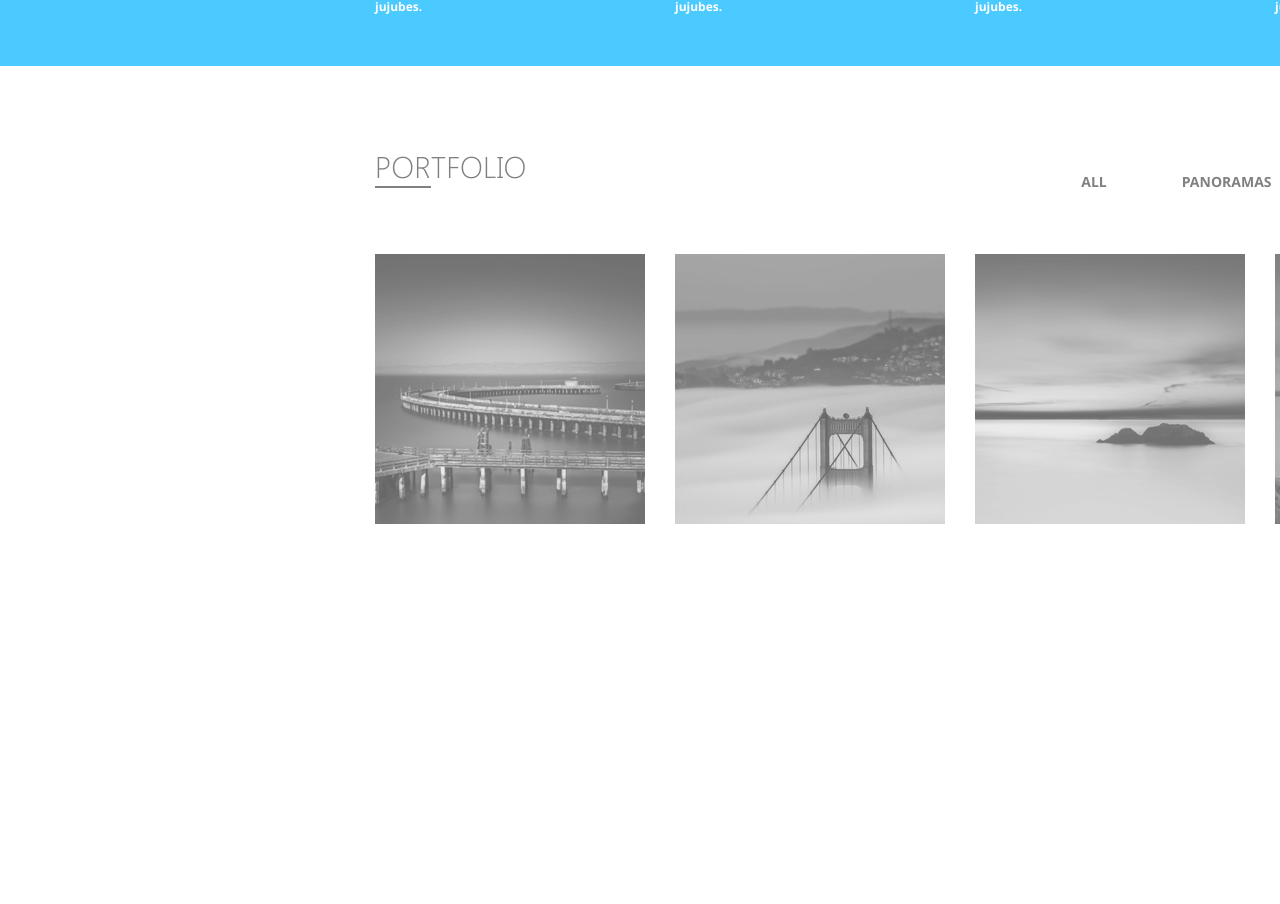
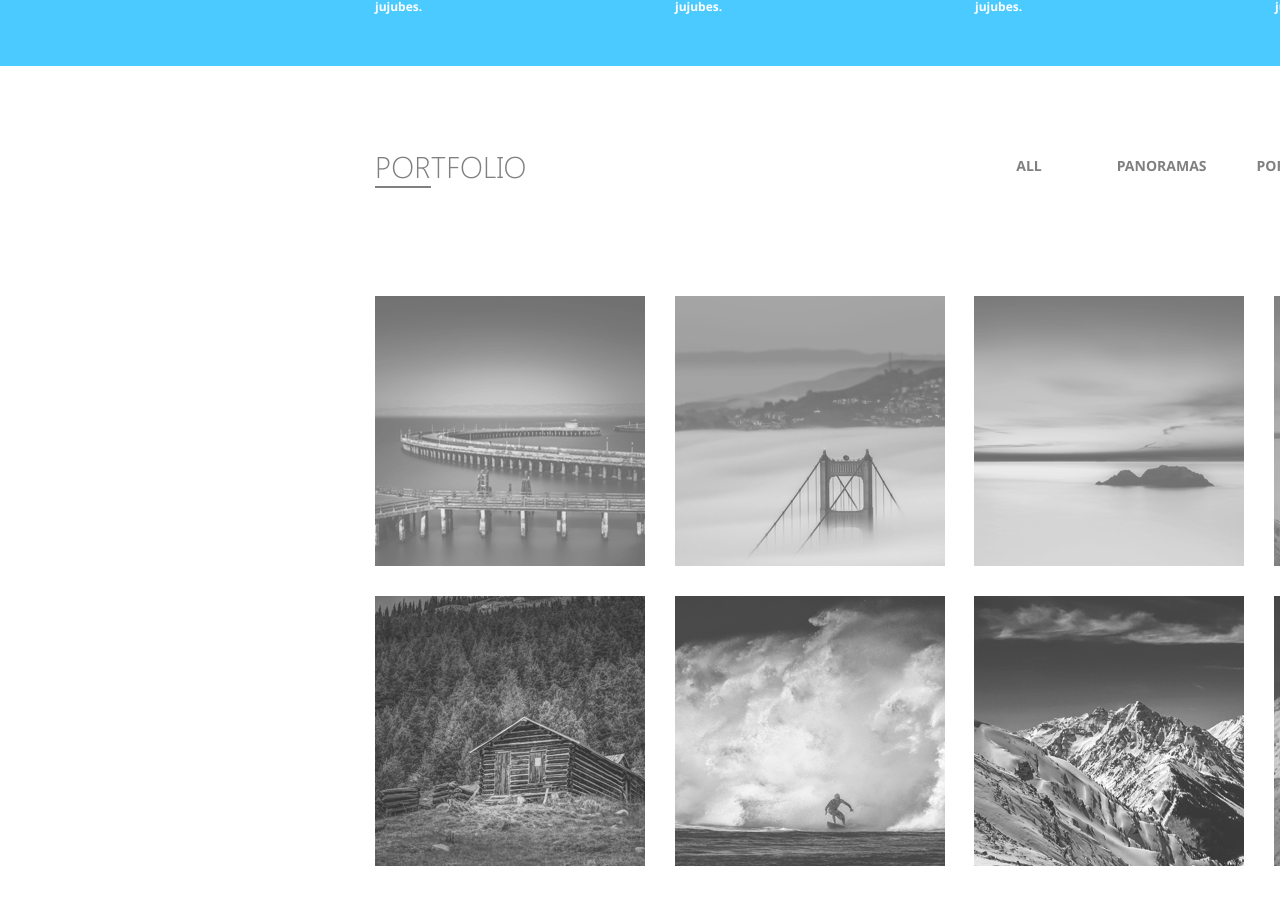
Before and after one commit to Soleneperchet/one-page, a plain HTML site: page index.html in a window 1280 px wide. Shown: the part 1139-2043 px from the top of the page. Drawn offline with Linux system fonts and the light colour scheme.

Commit message:
derniere version

```diff
--- a/index.html
+++ b/index.html
@@ -88,19 +88,19 @@
         </div>
             <div class="contenu_2">
                 <div class="column_8">
-                    <div class="pont_portfolio"></div>
+                    <div class="pont"> <img src="images/pont_portfolio.jpg"/></div>
+                    <div class="sanfrancisco"> <img src="images/sanfrancisco_portfolio.jpg"/></div>
+                    <div class="paysage_eau"> <img src="images/paysage_eau_portfolio.jpg"/></div>
+                    <div class="paysage_arbre"> <img src="images/paysage_arbre_portfolio.jpg"/></div>
                 </div>
+
                 <div class="column_9">
-                    <div class="sanfrancisco_portfolio"></div>
+                    <div class="chalet"> <img src="images/chalet_portfolio.jpg"/></div>
+                    <div class="surf"> <img src="images/surf_portfolio.jpg"/></div>
+                    <div class="montagne_1"> <img src="images/montagne_1_portfolio.jpg"/></div>
+                    <div class="montagne_2"> <img src="images/montagne_2_portfolio.jpg"/></div>
                 </div>
-                <div class="column_10">
-                    <div class="paysage_eau"></div>
-                </div>
-                <div class="column_11">
-                    <div class="paysage_arbre"></div>
-                </div>
+
             </div>
-
-    </div>
 </body>
 </html>
--- a/style.css
+++ b/style.css
@@ -187,13 +187,11 @@ span
 .header_2
 {
     display: flex;
-    height: 150px;
     padding: 0px 360px 0px 360px;
 }
 
 .column_7
 {
-    margin: 0;
     margin-left: 15px;
 }
 
@@ -209,10 +207,12 @@ span
 
 .list_2
 {
+
     display: flex;
     justify-content: space-between;
-    padding-left: 505px;
+    padding-left: 440px;
     padding-top: 90px;
+    margin: 0;
 }
 .list_2 li
 {
@@ -226,46 +226,26 @@ span
 {
     padding-right: 25px;
 }
+
 .contenu_2
 {
-    width: 1159px;
-    height: 220px;
+    width: 1169px;
+    height: 570px;
+    margin-left: 375px;
+    margin-right: 375px;
+    padding-top: 80px;
+}
+.column_8, .column_9
+{
     display: flex;
-    align-items: flex-end;
-    margin-left: 375px;
+    justify-content: space-between;
+    flex-wrap: wrap;
 }
 
-.column_8, .column_9, .column_10, .column_11
+
+.pont, .sanfrancisco, .paysage_eau, .paysage_arbre, .chalet, .surf, .montagne_1, .montagne_2
 {
-    width: 377px;
-    height: 182px;
-    padding-right: 30px;
-}
-
-.pont_portfolio
-{
-    background-image: url('images/pont_portfolio.jpg');
     width: 270px;
     height: 270px;
+    padding-top: 30px;
 }
-
-.sanfrancisco_portfolio
-{
-    background-image: url('images/sanfrancisco_portfolio.jpg');
-    width: 270px;
-    height: 270px;
-}
-
-.paysage_eau
-{
-    background-image: url('images/paysage_eau_portfolio.jpg');
-    width: 270px;
-    height: 270px;
-}
-
-.paysage_arbre
-{
-    background-image: url('images/paysage_arbre_portfolio.jpg');
-    width: 270px;
-    height: 270px;
-}
```
Also changed, not shown: images/chalet_portfolio.jpg (renamed from images/blueasy_freebie_portfolio_5.jpg), images/montagne_1_portfolio.jpg (renamed from images/blueasy_freebie_portfolio_7.jpg), images/montagne_2_portfolio.jpg (renamed from images/blueasy_freebie_portfolio_8.jpg), images/surf_portfolio.jpg (renamed from images/blueasy_freebie_portfolio_6.jpg).
